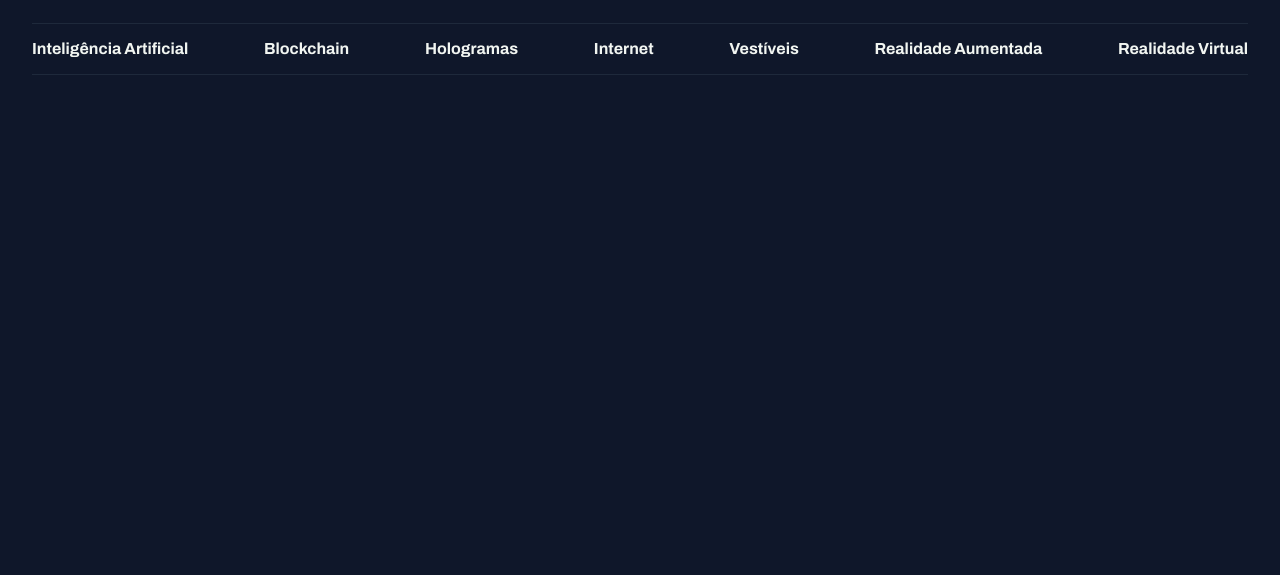
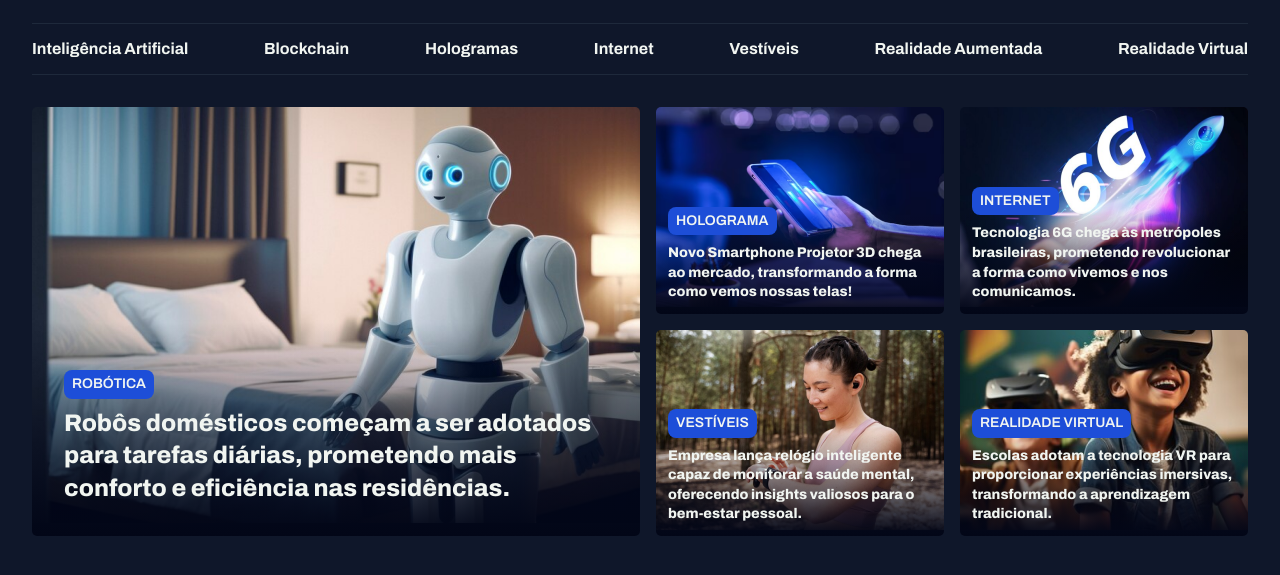
Before and after one commit to Yuric-Viana/responsive-news-portal, a plain HTML site: page index.html in a window 1280 px wide. Shown: the part 61-636 px from the top of the page. Drawn offline with Linux system fonts and the light colour scheme.

Commit message:
feat: estruturar e estilizar seção highlights

```diff
--- a/index.html
+++ b/index.html
@@ -1,11 +1,13 @@
 <!DOCTYPE html>
 <html lang="pt-br">
+
 <head>
     <meta charset="UTF-8">
     <meta name="viewport" content="width=device-width, initial-scale=1.0">
     <title>Portal de notícias</title>
     <link rel="stylesheet" href="styles/index.css">
 </head>
+
 <body>
     <header>
         <div class="flex container justify">
@@ -33,5 +35,64 @@
             </ul>
         </nav>
     </header>
+
+    <section id="highlights">
+        <div class="grid gap-1 container py-sm grid-flow">
+            <figure>
+                <img src="assets/Image 01.png" alt="Imagem de um robô">
+
+                <figcaption class="padding">
+                    <span>robótica</span>
+                    <h1>Robôs domésticos começam a ser adotados <br>para tarefas diárias, prometendo mais <br>conforto e
+                        eficiência nas residências.</h1>
+                </figcaption>
+            </figure>
+
+            <div class="cards grid gap-1">
+                <figure>
+                    <img src="assets/Image 02.png" alt="Imagem de um robô">
+
+                    <figcaption class="padding-card">
+                        <span>holograma</span>
+                        <h3>Novo Smartphone Projetor 3D chega ao mercado, transformando a forma como vemos nossas telas!
+                        </h3>
+                    </figcaption>
+                </figure>
+
+                <figure>
+                    <img src="assets/Image 03.png" alt="Imagem de um robô">
+
+                    <figcaption class="padding-card">
+                        <span>internet</span>
+                        <h3>Tecnologia 6G chega às metrópoles brasileiras, prometendo revolucionar a forma como vivemos
+                            e nos comunicamos.
+                        </h3>
+                    </figcaption>
+                </figure>
+
+                <figure>
+                    <img src="assets/Image 04.png" alt="Imagem de um robô">
+
+                    <figcaption class="padding-card">
+                        <span>Vestíveis</span>
+                        <h3>Empresa lança relógio inteligente capaz de monitorar a saúde mental, oferecendo insights
+                            valiosos para o bem-estar pessoal.
+                        </h3>
+                    </figcaption>
+                </figure>
+
+                <figure>
+                    <img src="assets/Image 05.png" alt="Imagem de um robô">
+
+                    <figcaption class="padding-card">
+                        <span>Realidade virtual</span>
+                        <h3>Escolas adotam a tecnologia VR para proporcionar experiências imersivas, transformando a aprendizagem tradicional.
+                        </h3>
+                    </figcaption>
+                </figure>
+            </div>
+        </div>
+    </section>
 </body>
+
 </html>
--- a/styles/global.css
+++ b/styles/global.css
@@ -20,6 +20,8 @@
     --text-sm: 800 .875rem/140% var(--font-family);
     --text-p: bold 1rem/140% var(--font-family);
     --text: 600 .875rem/145% var(--font-family);
+
+    --padding: 1rem;
 
     --px-lg: 1rem;
 
@@ -81,10 +83,32 @@ img {
     max-width: 100%;
 }
 
+h1 {
+    font: var(--text-lg);
+}
+
+h2 {
+    font: var(--text-md);
+}
+
+h3 {
+    font: var(--text-sm);
+}
+
+span {
+    background-color: var(--brand-color-dark);
+    padding: .25rem .5rem;
+    border-radius: .5rem;
+    text-transform: uppercase;
+    display: inline-block;
+    margin-bottom: .5rem;
+
+}
+
 @media (width >= 80rem) {
     :root {
         --px-lg: 2rem;
 
-        --py-sm: 1.625rem
+        --py-sm: 2rem
     }
 }
--- a/styles/header.css
+++ b/styles/header.css
@@ -3,6 +3,10 @@ header {
 
     & > div {
         padding-block: var(--py-sm);
+    }
+
+    @media (width >= 80rem) {
+        --py-sm: 1.625rem;
     }
 
     & ul {
--- /dev/null
+++ b/styles/highligths.css
@@ -0,0 +1,70 @@
+#highlights {
+    & > div {
+        & figure {
+            position: relative;
+            margin-inline: auto;
+            border-radius: 5px;
+            overflow: hidden;
+
+            &::before {
+                content: "";
+                position: absolute;
+                inset: 0;
+                top: 50%;
+                background: linear-gradient(180deg, transparent 0%, #020617 100%);
+            }
+
+            & img:nth-child(1) {
+                max-width: 20.5rem;
+                height: 26rem;
+                object-fit: cover;
+            }
+
+            & figcaption {
+                position: absolute;
+                bottom: 0;
+            }
+
+            & h1 {
+                display: -webkit-box;
+                -webkit-line-clamp: 3;
+                line-clamp: 3;
+                -webkit-box-orient: vertical;
+                overflow: hidden;
+            }
+        }
+
+        & .cards {
+            & > figure {
+                & img {
+                    width: 20.5rem;
+                    height: 12.5rem;
+                }
+            }
+        }
+
+        @media (width >= 80rem) {
+            & figure {
+                & img:nth-child(1) {
+                    all: unset;
+                    width: 38rem;
+                }
+            }
+
+            & figure h1 {
+                -webkit-line-clamp: initial;
+                line-clamp: initial;
+                display: block;
+                width: unset;
+            }
+
+            & .cards {
+                grid-template-columns: repeat(2, 1fr);
+
+                & figure img {
+                    width: 18rem;
+                }
+            }
+        }
+    }
+}
--- a/styles/index.css
+++ b/styles/index.css
@@ -1,3 +1,4 @@
 @import url(global.css);
 @import url(utilitys.css);
 @import url(header.css);
+@import url(highligths.css);
--- a/styles/utilitys.css
+++ b/styles/utilitys.css
@@ -16,12 +16,28 @@
     gap: 2rem;
 }
 
+.py-sm {
+    padding-block: var(--py-sm);
+}
+
 .py-md {
     padding-block: var(--py-md);
 }
 
 .py-lg {
     padding-block: var(--py-lg);
+}
+
+.padding {
+    padding: var(--padding);
+}
+
+.padding-card {
+    padding: .75rem;
+}
+
+.grid-flow {
+    grid-auto-flow: row;
 }
 
 .desktop-only {
@@ -44,7 +60,7 @@
     display: grid;
 }
 
-@media (width >= 80rem) {
+@media (width >=80rem) {
     .container {
         --max-width: 80rem;
     }
@@ -52,4 +68,13 @@
     .desktop-only {
         display: block;
     }
+
+    .padding {
+        --padding: 2rem
+    }
+
+    .grid-flow {
+        grid-auto-flow: column;
+    }
+
 }
```
